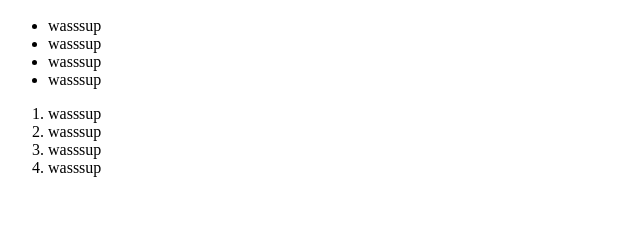
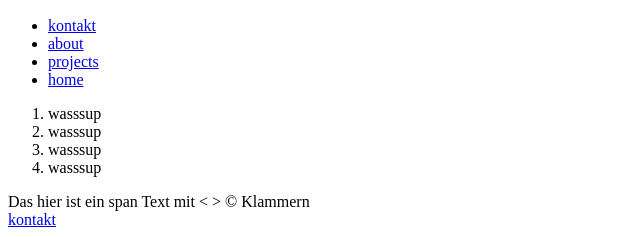
Before and after one commit to ts-24-08/ts-24-08.github.io, a plain HTML site: page index.html in a window 1280 px wide. Shown: the part 599-836 px from the top of the page, without its empty margins (0-640 px from the left). Before the commit the page ends 800 px from the top, so only its background shows below. Drawn offline with Linux system fonts and the light colour scheme.

Commit message:
added about, projects and kontakt and linked them

```diff
--- a/index.html
+++ b/index.html
@@ -19,10 +19,10 @@
     </pre>
     <img src="lol.gif" height="200px" alt="Lets Rickrolling" />
     <ul>
-        <li>wasssup</li>
-        <li>wasssup</li>
-        <li>wasssup</li>
-        <li>wasssup</li>
+        <li><a href="kontakt.html">kontakt</a></li>
+        <li><a href="about.html">about</a></li>
+        <li><a href="projects.html">projects</a></li>
+        <li><a href="index.html">home</a></li>
     </ul>
     <ol>
         <li>wasssup</li>
@@ -30,5 +30,9 @@
         <li>wasssup</li>
         <li>wasssup</li>
     </ol>
+<div>
+    <span>Das hier ist ein span Text mit &lt; &gt; &copy; Klammern </span>
+</div>
+<a href="kontakt.html">kontakt</a>
 </body>
 </html>
```
Also changed, not shown: about.html (added, +17 -0 lines), kontakt.html (added, +20 -0 lines), projects.html (added, +17 -0 lines).
